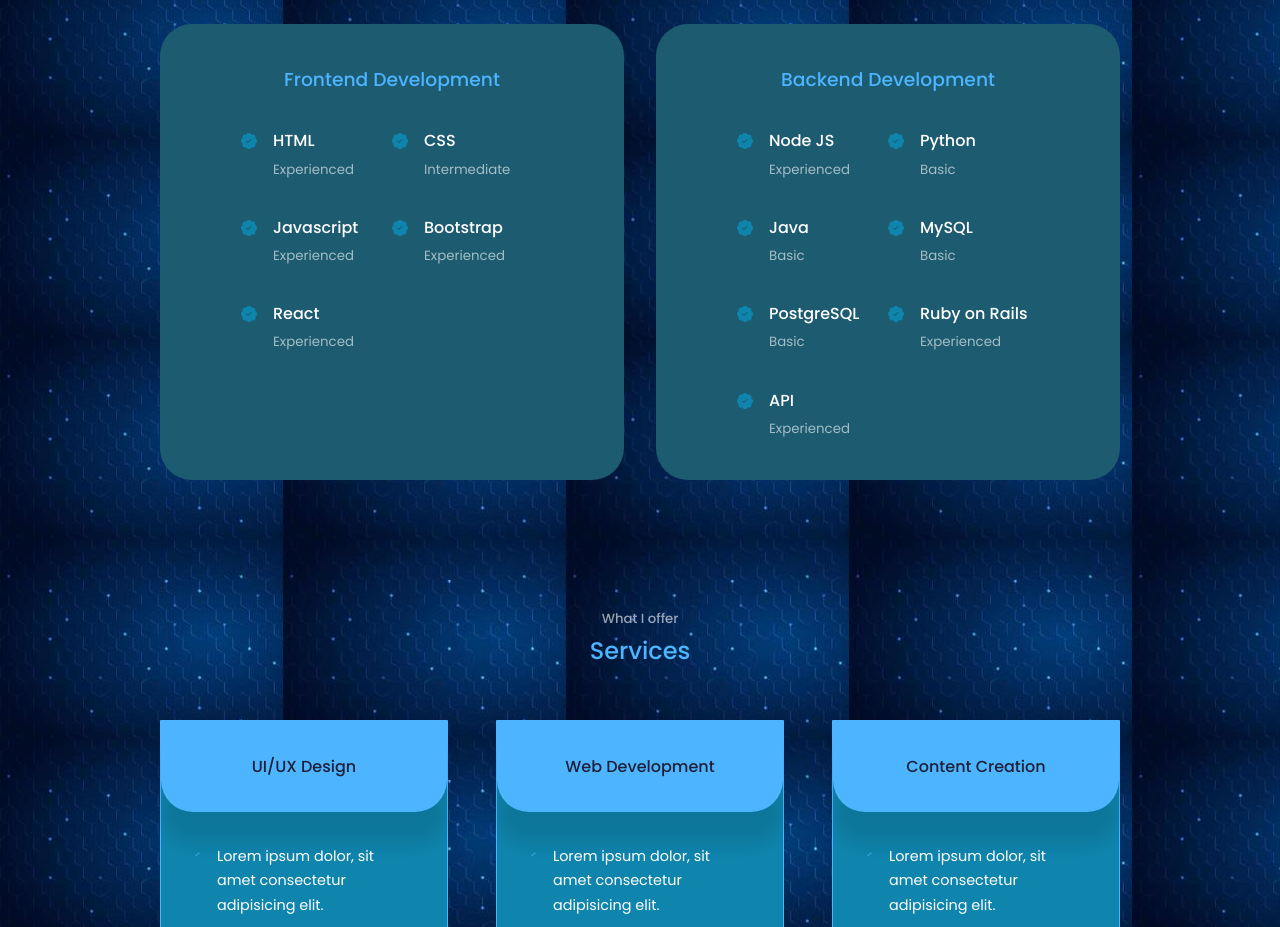
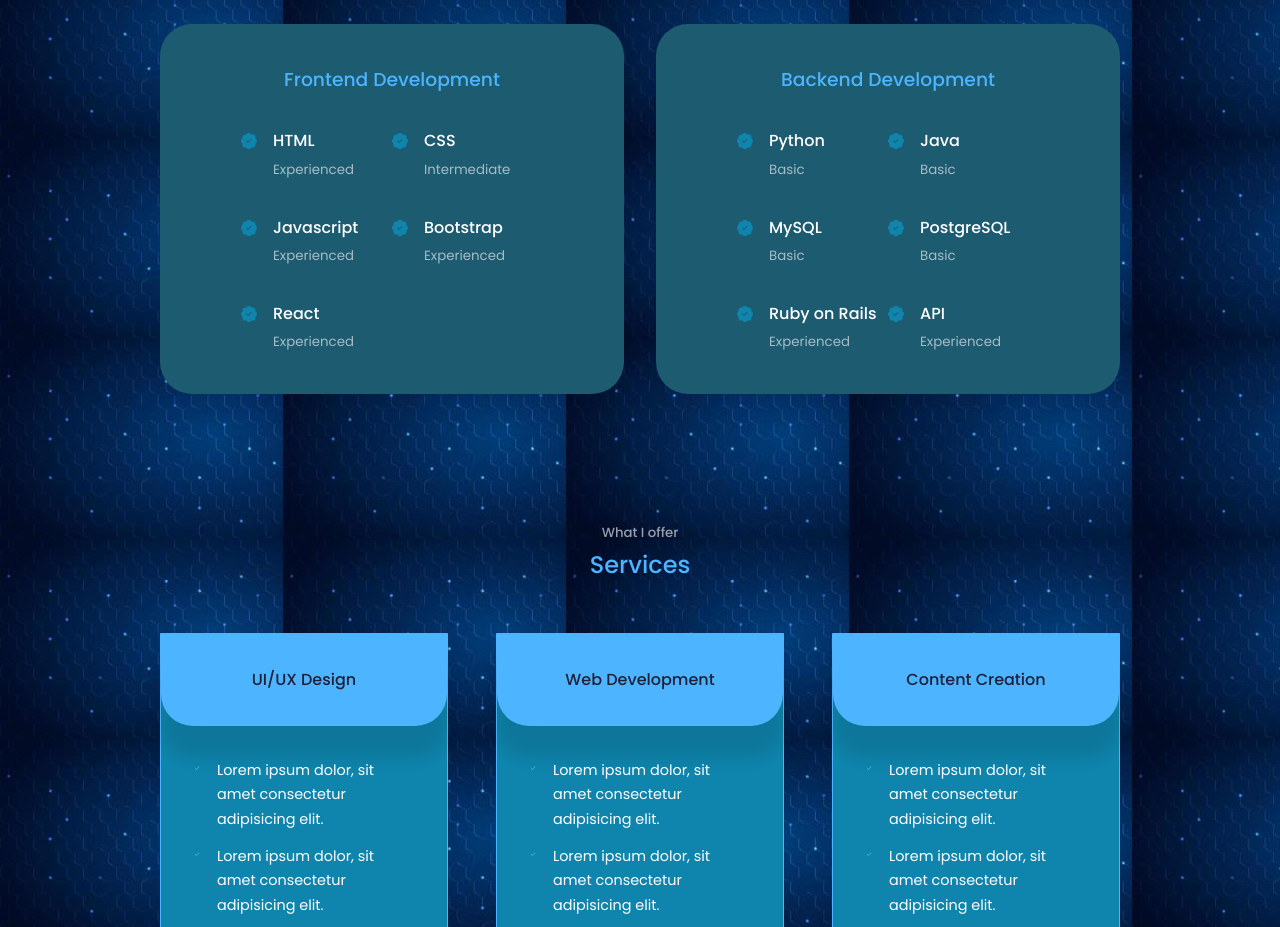
Before and after one commit to vintran93/react-portfolio-website, a React (Create React App) app: page / in a window 1280 px wide. Shown: the part 2060-2987 px from the top of the page. Built offline with nearby package versions, Linux system fonts and the light colour scheme.

Commit message:
experience update

```diff
--- a/src/components/experience/Experience.jsx
+++ b/src/components/experience/Experience.jsx
@@ -56,13 +56,6 @@ const Experience = () => {
             <article className="experience__details">
               <BsPatchCheckFill className="experience__details-icon" />
               <div>
-                <h4>Node JS</h4>
-                <small className="text-light">Experienced</small>
-              </div>
-            </article>
-            <article className="experience__details">
-              <BsPatchCheckFill className="experience__details-icon" />
-              <div>
                 <h4>Python</h4>
                 <small className="text-light">Basic</small>
               </div>
```
